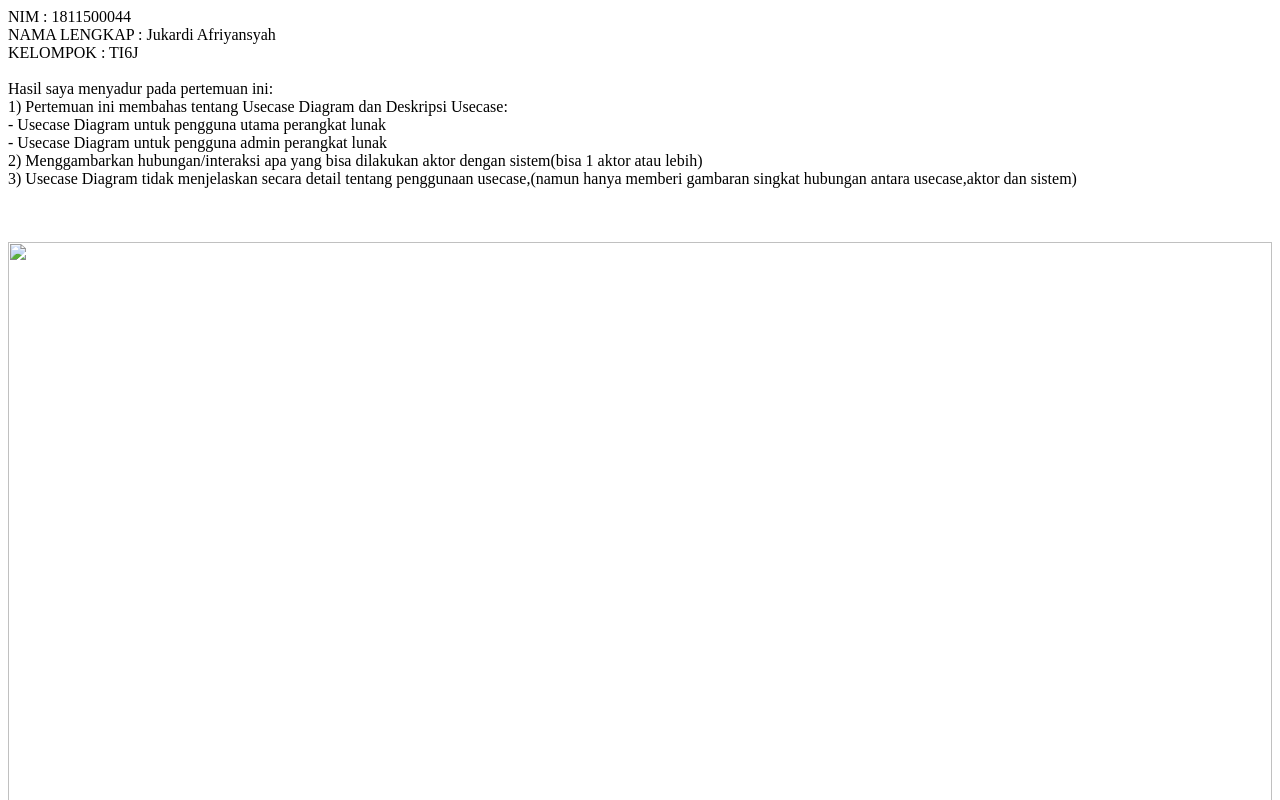
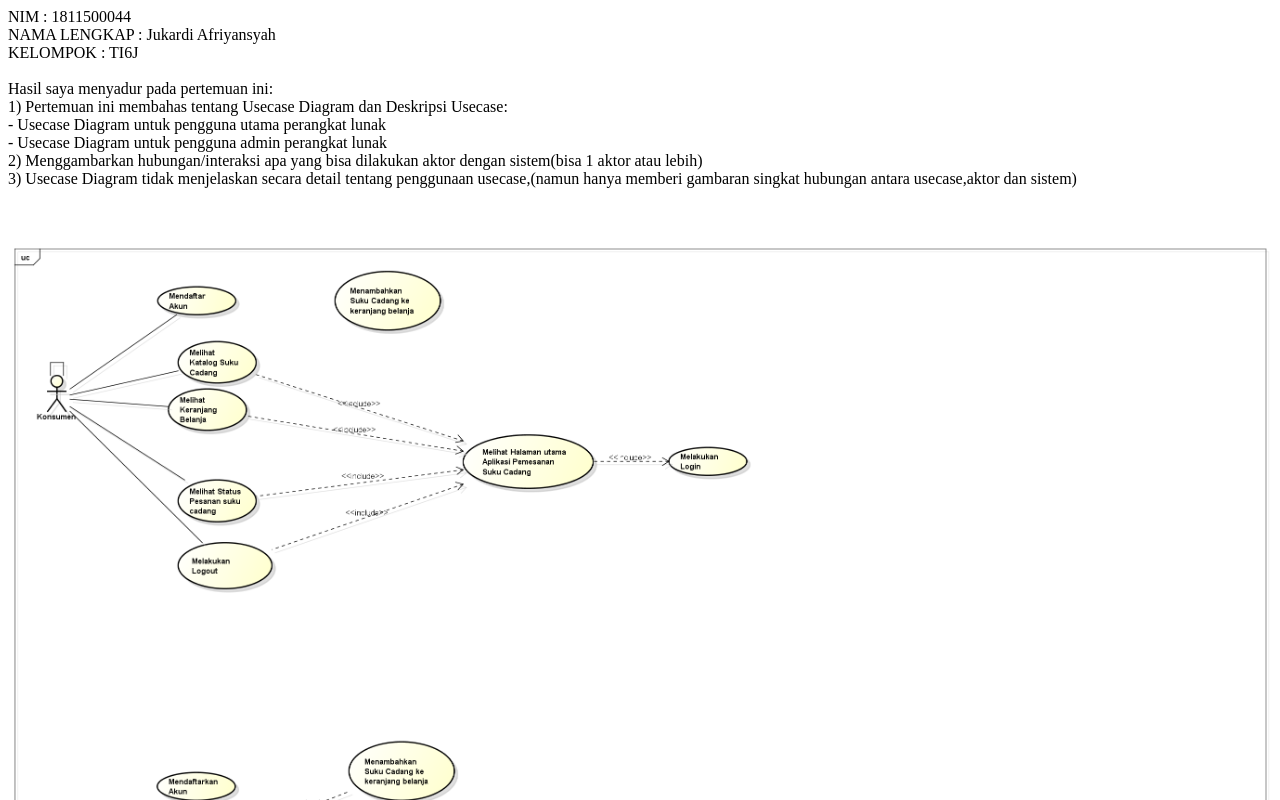
Before and after one commit to rio0307/sadurrpl, a plain HTML site: page 4/index.html in a window 1280 px wide. Shown: the top 800 px of the page. Drawn offline with Linux system fonts and the light colour scheme.

Commit message:
Update index.html

```diff
--- a/4/index.html
+++ b/4/index.html
@@ -11,5 +11,5 @@ Hasil saya menyadur pada pertemuan ini:<br>
 <br>
 <br>
 <br>
-<img src="hasil pertemuan 4.png" width="100%">
+<img src="pertemuan 4.png" width="100%">
 Download file latihan astah <a href="pertemuan 4.asta" target="_blank">disini</a>
```
